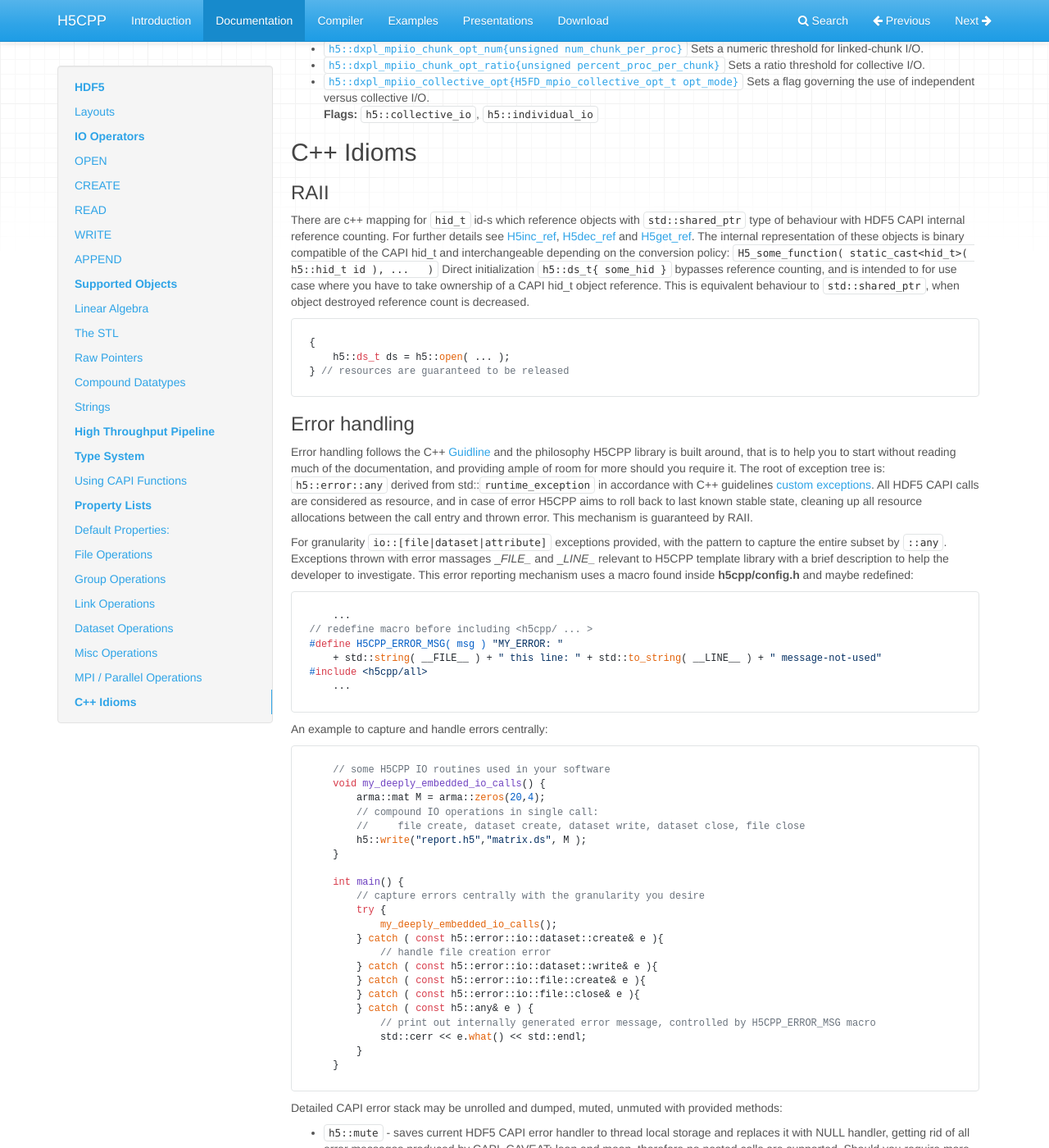
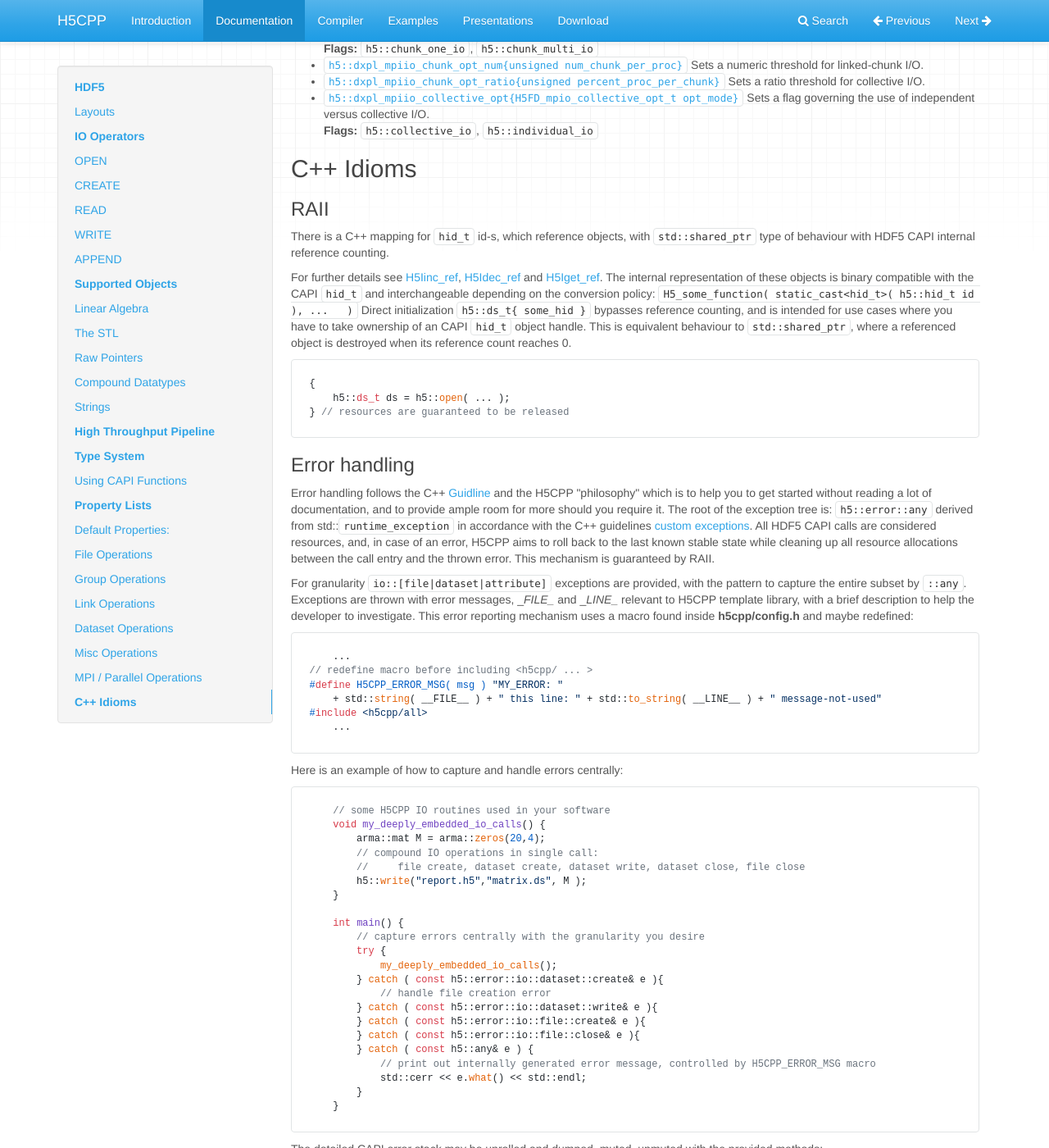
Before and after one commit to steven-varga/h5cpp-doc, an MkDocs documentation site: the page built from docs/architecture.md, in a window 1280 px wide and 1400 px high, scrolled down 16203 px. Shown: the whole window at 82% size. Built offline with MkDocs 1.6.1, drawn with Linux system fonts in a browser that asks for light colours; nearby versions of some CDN libraries; some of the changed text lies outside the part shown.

Commit message:
First pass of architecture.md.

````diff
--- a/docs/architecture.md
+++ b/docs/architecture.md
@@ -452,7 +452,7 @@ GROUP "/" {
 
 
 # Type System
-At the heart of H5CPP lies the type mapping mechanism to HDF5 NATIVE types. All type requests are redirected to this segment in one way or another. That includes supported vectors, matrices, cubes, C like structs, etc. While HDF5 internally supports type translations among various binary representation, H5CPP restricts type handling to the most common case where the program intended to run. This is not in violation of HDF5 use-anywhere policy, just type conversion is delegated to hosts with different binary representation. Since the most common processors are Intel and AMD, this approach has the advantage of skipping any conversion.
+At the heart of H5CPP lies the type mapping mechanism to HDF5 NATIVE types. All type requests are redirected to this segment in one way or another. That includes supported vectors, matrices, cubes, C like structs, etc. While HDF5 internally supports type translations among various binary representation, H5CPP deals only with native types. This is not a violation of the HDF5 use-anywhere policy, only type conversion is delegated to hosts with different binary representations. Since the most common processors are Intel and AMD, with this approach conversion is unnescessary most of the time. In summary, H5CPP uses NAIVE types exclusively.
 
 ```yacc
 integral 		:= [ unsigned | signed ] [int_8 | int_16 | int_32 | int_64 | float | double ]
@@ -508,7 +508,7 @@ Record/POD struct types are registered through this macro:
 **FYI:** there are no other public/unregistered macros other than `H5CPP_REGISTER_STRUCT`
 
 ### Using CAPI Functions
-By default the `hid_t` type automatically is converted to / from H5CPP `h5::hid_t<T>` templated identifiers. All HDF5 CAPI types are wrapped into `h5::impl::hid_t<T>` internal template, keeping binary compatibility, with the exception of `h5::pt_t` packet table handle.
+By default the `hid_t` type is automatically converted to / from H5CPP `h5::hid_t<T>` templated identifiers. All HDF5 CAPI identifiers are wrapped via the `h5::impl::hid_t<T>` internal template, maintaining binary compatibility, with the exception of `h5::pt_t` packet table handle.
 ```yacc
 T := [ file_handles | property_list ]
 file_handles   := [ fd_t | ds_t | att_t | err_t | grp_t | id_t | obj_t ]
@@ -529,13 +529,13 @@ object  := [ h5::ocpl_t                           | h5::ocpyl_t ]
 
 The functions, macros, and subroutines listed here are used to manipulate property list objects in various ways, including to reset property values. With the use of property lists, HDF5 functions have been implemented and can be used in applications with fewer parameters than would be required without property lists, this mechanism is similar to [POSIX fcntl][700]. Properties are grouped into classes, and each class member may be daisy chained to obtain a property list.
 
-To give you an example how to obtain a data creation property list with chunk, fill value, shuffling, nbit, fletcher23 filters and gzip compression set:
+Here is an example of how to obtain a data creation property list with chunk, fill value, shuffling, nbit, fletcher32 filters and gzip compression set:
 ```cpp
 h5::dcpl_t dcpl = h5::chunk{2,3}
 	| h5::fill_value<short>{42} | h5::fletcher32 | h5::shuffle | h5::nbit | h5::gzip{9};
 auto ds = h5::create("container.h5","/my/dataset.dat", h5::create_path | h5::utf8, dcpl, h5::default_dapl);
 ```
-Properties may be passed in arbitrary order, by reference, or directly by daisy chaining them. A list of property descriptors:
+Properties may be passed in arbitrary order, by reference, or directly by daisy chaining them. The following property list descriptors are available:
 ```yacc
 #            create       access       transfer     copy
 file    := [ h5::fcpl_t | h5::fapl_t                            ]
@@ -561,16 +561,16 @@ set to zero (same as HDF5 CAPI):
 ## File Operations
 #### [File Creation Property List][1001]
 ```cpp
-// you may pass CAPI property list descriptors daisy chained with '|' operator
+// you may pass CAPI property list descriptors whose properties are daisy chained with the '|' operator
 auto fd = h5::create("002.h5", H5F_ACC_TRUNC,
 		h5::file_space_page_size{4096} | h5::userblock{512},  // file creation properties
 		h5::fclose_degree_weak | h5::fapl_core{2048,1} );     // file access properties
 ```
 
-* [`h5::userblock{hsize_t}`][1001] sets the user block size of a file creation property list
+* [`h5::userblock{hsize_t}`][1001] Sets the user block size of a file creation property list
 * [`h5::sizes{size_t,size_t}`][1002] Sets the byte size of the offsets and lengths used to address objects in an HDF5 file.
 * [`h5::sym_k{unsigned,unsigned}`][1003] Sets the size of parameters used to control the symbol table nodes.
-* [`h5::istore_k{unsigned}`][1004] Sets the size of the parameter used to control the B-trees for indexing chunked dataset.
+* [`h5::istore_k{unsigned}`][1004] Sets the size of the parameter used to control the B-trees for indexing chunked datasets.
 * [`h5::file_space_page_size{hsize_t}`][1005] Sets the file space page size for a file creation property list.
 * [`h5::file_space_page_strategy{H5F_fspace_strategy_t strategy, hbool_t persist, hsize_t threshold}`][1010] Sets the file space handling strategy and persisting free-space values for a file creation property list. <br/>
 * [`h5::shared_mesg_nindexes{unsigned}`][1007] Sets number of shared object header message indexes.
@@ -748,11 +748,12 @@ In addition to CAPI properties, a custom `high_throughput` property is added, to
 
 ### RAII
 
-There are c++ mapping for  `hid_t` id-s which reference objects with `std::shared_ptr` type of behaviour with HDF5 CAPI internal reference
-counting. For further details see [H5inc_ref][1], [H5dec_ref][2] and [H5get_ref][3]. The internal representation of these objects is binary compatible of the CAPI hid_t and interchangeable depending on the conversion policy:
+There is a C++ mapping for `hid_t` id-s, which reference objects, with `std::shared_ptr` type of behaviour with HDF5 CAPI internal reference counting.
+
+ For further details see [H5Iinc_ref][1], [H5Idec_ref][2] and [H5Iget_ref][3]. The internal representation of these objects is binary compatible with the CAPI `hid_t` and interchangeable depending on the conversion policy:
 	`H5_some_function( static_cast<hid_t>( h5::hid_t id ), ...   )`
-Direct initialization `h5::ds_t{ some_hid }` bypasses reference counting, and is intended to for use case where you have to take ownership
-of a CAPI hid_t object reference. This is equivalent behaviour to `std::shared_ptr`, when object destroyed reference count is decreased.
+Direct initialization `h5::ds_t{ some_hid }` bypasses reference counting, and is intended for use cases where you have to take ownership
+of an CAPI `hid_t` object handle. This is equivalent behaviour to `std::shared_ptr`, where a referenced object is destroyed when its reference count reaches 0.
 ```cpp
 {
 	h5::ds_t ds = h5::open( ... );
@@ -761,11 +762,11 @@ of a CAPI hid_t object reference. This is equivalent behaviour to `std::shared_p
 
 ### Error handling
 
-Error handling follows the C++ [Guidline][11] and the philosophy H5CPP library is built around, that is to  help you to start without reading much of the documentation, and providing ample of room for more should you require it. The root of exception tree is: `h5::error::any` derived from std::`runtime_exception` in accordance with C++ guidelines [custom exceptions][12].
-All HDF5 CAPI calls are considered as resource, and in case of error H5CPP aims to roll back to last known stable state, cleaning up all resource allocations between the call entry and thrown error. This mechanism is guaranteed by RAII.
+Error handling follows the C++ [Guidline][11] and the H5CPP "philosophy" which is to  help you to get started without reading a lot of documentation, and to provide ample room for more should you require it. The root of the exception tree is: `h5::error::any` derived from std::`runtime_exception` in accordance with the C++ guidelines [custom exceptions][12].
+All HDF5 CAPI calls are considered resources, and, in case of an error, H5CPP aims to roll back to the last known stable state while cleaning up all resource allocations between the call entry and the thrown error. This mechanism is guaranteed by RAII.
 
-For granularity `io::[file|dataset|attribute]` exceptions provided, with the pattern to capture the entire subset by `::any`.
-Exceptions thrown with error massages  \__FILE\__ and \__LINE\__ relevant to H5CPP template library with a brief description to help the developer to investigate. This error reporting mechanism uses a macro found inside **h5cpp/config.h** and maybe redefined:
+For granularity `io::[file|dataset|attribute]` exceptions are provided, with the pattern to capture the entire subset by `::any`.
+Exceptions are thrown with error messages, \__FILE\__ and \__LINE\__ relevant to H5CPP template library, with a brief description to help the developer to investigate. This error reporting mechanism uses a macro found inside **h5cpp/config.h** and maybe redefined:
 ```cpp
 	...
 // redefine macro before including <h5cpp/ ... >
@@ -774,7 +775,7 @@ Exceptions thrown with error massages  \__FILE\__ and \__LINE\__ relevant to H5C
 #include <h5cpp/all>
 	...
 ```
-An example to capture and handle errors centrally:
+Here is an example of how to capture and handle errors centrally:
 ```cpp
 	// some H5CPP IO routines used in your software
 	void my_deeply_embedded_io_calls() {
@@ -799,9 +800,9 @@ An example to capture and handle errors centrally:
 		}
 	}
 ```
-Detailed CAPI error stack may be unrolled and dumped, muted, unmuted with provided methods:
+The detailed CAPI error stack may be unrolled and dumped, muted, unmuted with the provided methods:
 
-* `h5::mute`   - saves current HDF5 CAPI error handler to thread local storage and replaces it with NULL handler, getting rid of all error messages produced by CAPI. CAVEAT: lean and mean, therefore no nested calls are supported. Should you require more sophisticated handler keep reading on.
+* `h5::mute`   - saves current HDF5 CAPI error handler to thread local storage and replaces it with the `NULL` handler, getting rid of all error messages produced by the CAPI. CAVEAT: lean and mean, therefore no nested calls are supported. Should you require more sophisticated handler keep on reading.
 * `h5::unmute` - restores previously saved error handler, error messages are handled according to previous handler.
 
 usage:
@@ -812,8 +813,7 @@ usage:
 	h5::unmute();
 ```
 
-* `h5::use_errorhandler()` - captures ALL CAPI error messages into thread local storage, replacing current CAPI error handler
-comes handy when you want to provide details of error happened.
+* `h5::use_errorhandler()` - captures ALL CAPI error messages into thread local storage, replacing current CAPI error handler. This comes in handy when you want to provide details of how the error happened.
 
 `std::stack<std::string> h5::error_stack()` - walks through underlying CAPI error handler
 
@@ -838,12 +838,12 @@ usage:
 **Design criteria**
 - All HDF5 CAPI calls are checked with the only exception of `H5Lexists` where the failure carries information, that the path does not exist yet.
 - Callbacks of CAPI routines doesn't throw any exceptions, honoring the HDF5 CAPI contract, hence allowing the CAPI call to clean up
-- Error messages currently are collected in `H5Eall.hpp` may be customized
+- Error messages currently are collected in `H5Eall.hpp` and may be customized
 - Thrown exceptions are hierarchical
-- Only RAII capable/wrapped objects used, guaranteed cleanup through stack unrolling
+- Only RAII capable/wrapped objects are used, and are guaranteed to clean up through stack unrolling
 
-Exception hierarchy is embedded in namespaces, the chart should be interpreted as tree, for instance a file create exception is
-`h5::error::io::file::create`. Keep in mind [namespace aliasing][3] allow you customization should you find the long names inconvenient:
+The exception hierarchy is embedded in namespaces, the chart should be interpreted as a tree, for instance a file create exception is
+`h5::error::io::file::create`. Keep [namespace aliasing][3] in mind, which allows you to customize these matters, should you find the long names inconvenient:
 ```cpp
 using file_error = h5::error::io::file
 try{
@@ -893,7 +893,7 @@ This is a work in progress, if for any reasons you think it could be improved, o
 
 
 ### Diagnostics
-On occasions it comes handy to dump internal state of objects, while currently only `h5::sp_t` data-space descriptor and dimensions supported
+On occasions it comes in handy to dump the internal state of objects, while currently only `h5::sp_t` data-space descriptor and dimensions supported
 in time most of HDF5 CAPI diagnostics/information calls will be added.
 
 ```cpp
@@ -909,7 +909,7 @@ in time most of HDF5 CAPI diagnostics/information calls will be added.
 
 ### stream operators
 Some objects implement `operator<<` to furnish you with diagnostics. In time all objects will the functionality added, for now
-only the following objects:
+only the following objects are supported:
 
 * h5::current_dims_t
 * h5::max_dim_t
````
Also changed, not shown: other parts of docs/architecture.md (+2 -2 lines).
